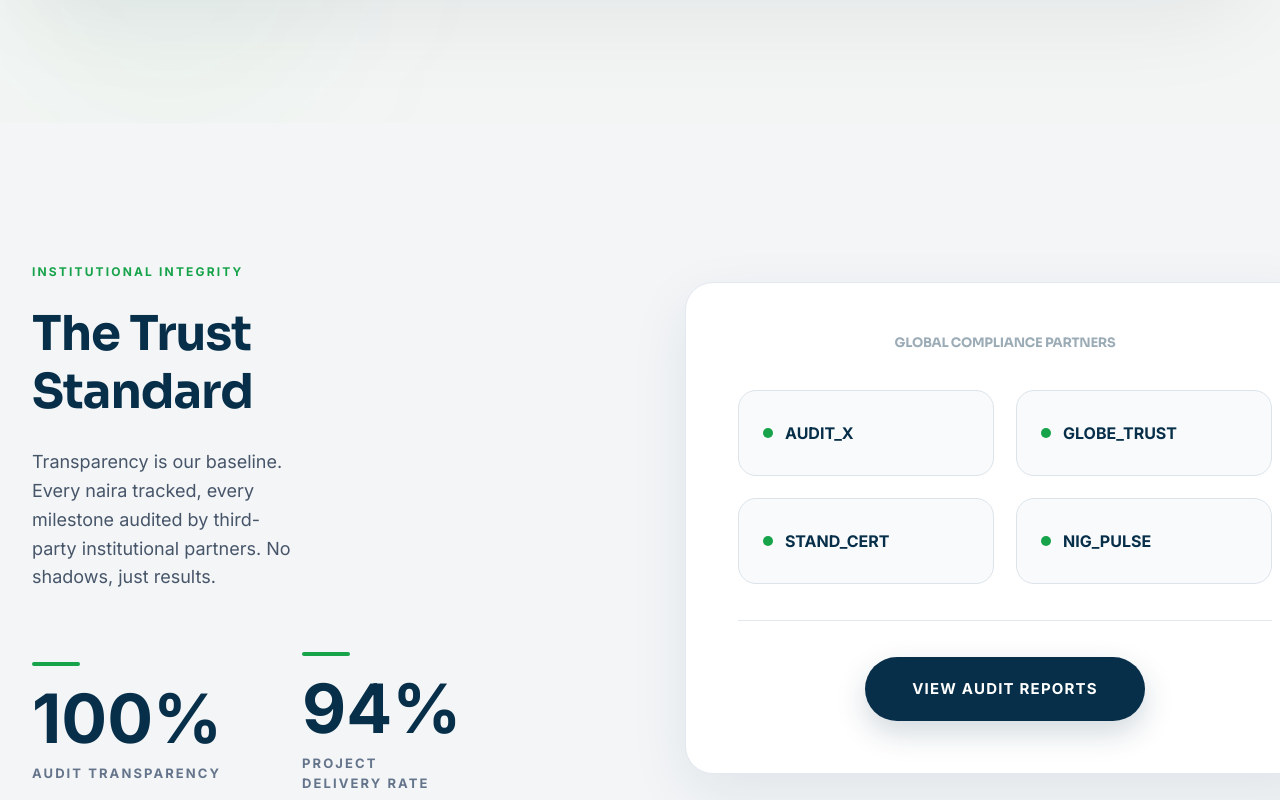
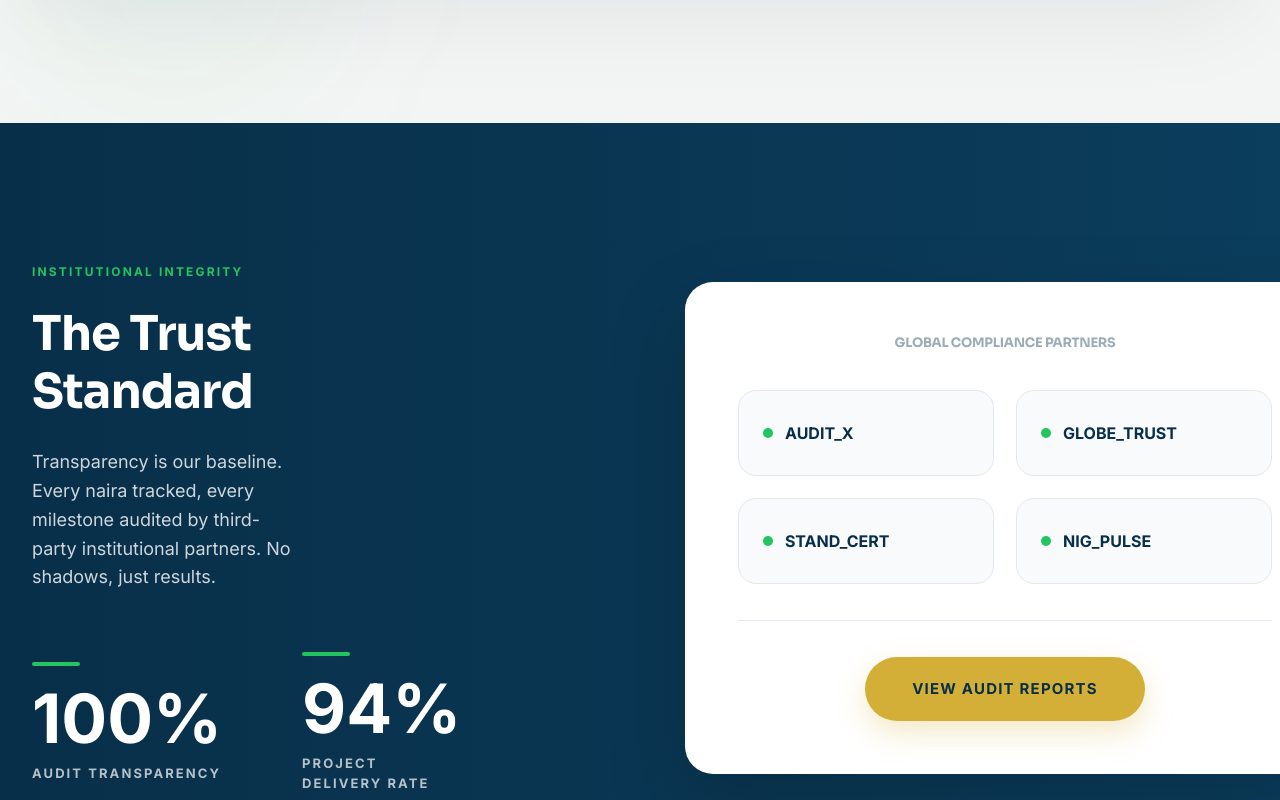
Before and after one commit to klmayua/cityboynew, a React (Vite) app: page / in a window 1280 px wide. Shown: the part 7120-7920 px from the top of the page. Built offline with nearby package versions, Linux system fonts and the light colour scheme.

Commit message:
Contrast fix: Trust Standard - navy gradient with gold CTA

```diff
--- a/src/pages/HomePage.jsx
+++ b/src/pages/HomePage.jsx
@@ -533,51 +533,51 @@ export default function HomePage() {
         </section>
 
         {/* Trust Standard: Clean & Ivory */}
-        <section className="pt-[140px] pb-[140px] bg-[#F3F5F7]">
+        <section className="pt-[140px] pb-[140px]" style={{background: 'linear-gradient(90deg, #082F49 0%, #0B3D5C 100%)'}}>
           <div className="container mx-auto px-4 md:px-8 max-w-[1440px]">
             <div className="grid grid-cols-1 lg:grid-cols-2 gap-[90px] items-center">
               <div className="lg:w-[46%]">
-                <span className="text-[#16A34A] font-bold uppercase tracking-[0.18em] text-[12px] mb-[24px] block">Institutional Integrity</span>
-                <h2 className="font-h2 text-[64px] text-[#082F49] mb-[28px] leading-[1.02] tracking-[-0.03em] font-extrabold" style={{maxWidth: '620px'}}>The Trust Standard</h2>
-                <p className="font-body-lg text-[#475569] text-[24px] leading-[1.7] font-medium mb-[60px]" style={{maxWidth: '720px'}}>
+                <span className="text-[#22C55E] font-bold uppercase tracking-[0.18em] text-[12px] mb-[24px] block">Institutional Integrity</span>
+                <h2 className="font-h2 text-[64px] text-white mb-[28px] leading-[1.02] tracking-[-0.03em] font-extrabold" style={{maxWidth: '620px'}}>The Trust Standard</h2>
+                <p className="font-body-lg text-white/80 text-[24px] leading-[1.7] font-medium mb-[60px]" style={{maxWidth: '720px'}}>
                   Transparency is our baseline. Every naira tracked, every milestone audited by third-party institutional partners. No shadows, just results.
                 </p>
                 <div className="flex gap-[80px] items-center">
                   <div>
-                    <div className="w-[48px] h-1 rounded-[999px] bg-[#16A34A] mb-[18px]"></div>
-                    <div className="text-[68px] text-[#082F49] font-extrabold leading-none">100%</div>
-                    <div className="text-[#64748B] text-[13px] font-bold uppercase tracking-[0.16em] mt-[12px]">Audit Transparency</div>
+                    <div className="w-[48px] h-1 rounded-[999px] bg-[#22C55E] mb-[18px]"></div>
+                    <div className="text-[68px] text-white font-extrabold leading-none">100%</div>
+                    <div className="text-white/70 text-[13px] font-bold uppercase tracking-[0.16em] mt-[12px]">Audit Transparency</div>
                   </div>
                   <div>
-                    <div className="w-[48px] h-1 rounded-[999px] bg-[#16A34A] mb-[18px]"></div>
-                    <div className="text-[68px] text-[#082F49] font-extrabold leading-none">94%</div>
-                    <div className="text-[#64748B] text-[13px] font-bold uppercase tracking-[0.16em] mt-[12px]">Project Delivery Rate</div>
+                    <div className="w-[48px] h-1 rounded-[999px] bg-[#22C55E] mb-[18px]"></div>
+                    <div className="text-[68px] text-white font-extrabold leading-none">94%</div>
+                    <div className="text-white/70 text-[13px] font-bold uppercase tracking-[0.16em] mt-[12px]">Project Delivery Rate</div>
                   </div>
                 </div>
               </div>
               <div className="lg:w-[54%]" style={{width: '640px'}}>
-                <div className="bg-white rounded-[28px] p-[52px] shadow-[0_20px_60px_rgba(8,47,73,0.08)]" style={{border: '1px solid #E2E8F0'}}>
+                <div className="bg-white rounded-[28px] p-[52px]" style={{border: '1px solid rgba(255,255,255,0.06)', boxShadow: '0 30px 80px rgba(0,0,0,0.18)'}}>
                   <h4 className="text-[#082F49]/40 text-[13px] font-bold uppercase tracking-[0.14em] text-center mb-10">Global Compliance Partners</h4>
                   <div className="grid grid-cols-2 gap-[22px]">
-                    <div className="h-[86px] rounded-[18px] flex items-center gap-3 px-6 transition-all duration-200 hover:border-[#16A34A] hover:bg-[#F0FDF4]" style={{border: '1px solid #DCE4EA', background: '#F8FAFC'}}>
-                      <span className="w-[10px] h-[10px] rounded-full bg-[#16A34A]"></span>
+                    <div className="h-[86px] rounded-[18px] flex items-center gap-3 px-6 transition-all duration-200 hover:border-[#22C55E] hover:bg-[#F0FDF4]" style={{border: '1px solid #E2E8F0', background: '#F8FAFC'}}>
+                      <span className="w-[10px] h-[10px] rounded-full bg-[#22C55E]"></span>
                       <span className="text-[#082F49] font-bold text-[16px]">AUDIT_X</span>
                     </div>
-                    <div className="h-[86px] rounded-[18px] flex items-center gap-3 px-6 transition-all duration-200 hover:border-[#16A34A] hover:bg-[#F0FDF4]" style={{border: '1px solid #DCE4EA', background: '#F8FAFC'}}>
-                      <span className="w-[10px] h-[10px] rounded-full bg-[#16A34A]"></span>
+                    <div className="h-[86px] rounded-[18px] flex items-center gap-3 px-6 transition-all duration-200 hover:border-[#22C55E] hover:bg-[#F0FDF4]" style={{border: '1px solid #E2E8F0', background: '#F8FAFC'}}>
+                      <span className="w-[10px] h-[10px] rounded-full bg-[#22C55E]"></span>
                       <span className="text-[#082F49] font-bold text-[16px]">GLOBE_TRUST</span>
                     </div>
-                    <div className="h-[86px] rounded-[18px] flex items-center gap-3 px-6 transition-all duration-200 hover:border-[#16A34A] hover:bg-[#F0FDF4]" style={{border: '1px solid #DCE4EA', background: '#F8FAFC'}}>
-                      <span className="w-[10px] h-[10px] rounded-full bg-[#16A34A]"></span>
+                    <div className="h-[86px] rounded-[18px] flex items-center gap-3 px-6 transition-all duration-200 hover:border-[#22C55E] hover:bg-[#F0FDF4]" style={{border: '1px solid #E2E8F0', background: '#F8FAFC'}}>
+                      <span className="w-[10px] h-[10px] rounded-full bg-[#22C55E]"></span>
                       <span className="text-[#082F49] font-bold text-[16px]">STAND_CERT</span>
                     </div>
-                    <div className="h-[86px] rounded-[18px] flex items-center gap-3 px-6 transition-all duration-200 hover:border-[#16A34A] hover:bg-[#F0FDF4]" style={{border: '1px solid #DCE4EA', background: '#F8FAFC'}}>
-                      <span className="w-[10px] h-[10px] rounded-full bg-[#16A34A]"></span>
+                    <div className="h-[86px] rounded-[18px] flex items-center gap-3 px-6 transition-all duration-200 hover:border-[#22C55E] hover:bg-[#F0FDF4]" style={{border: '1px solid #E2E8F0', background: '#F8FAFC'}}>
+                      <span className="w-[10px] h-[10px] rounded-full bg-[#22C55E]"></span>
                       <span className="text-[#082F49] font-bold text-[16px]">NIG_PULSE</span>
                     </div>
                   </div>
                   <div className="mt-9 pt-9 flex justify-center" style={{borderTop: '1px solid #E2E8F0'}}>
-                    <button className="h-[64px] w-[280px] bg-[#082F49] text-white rounded-[999px] font-bold text-[15px] uppercase tracking-[0.08em] hover:bg-[#0B3D5C] hover:translate-y-[-2px] transition-all" style={{boxShadow: '0 12px 30px rgba(8,47,73,0.18)'}}>
+                    <button className="h-[64px] w-[280px] bg-[#D4AF37] text-[#082F49] rounded-[999px] font-bold text-[15px] uppercase tracking-[0.08em] hover:bg-[#E6C55A] hover:translate-y-[-2px] transition-all" style={{boxShadow: '0 12px 30px rgba(212,175,55,0.28)'}}>
                       View Audit Reports
                     </button>
                   </div>
```
